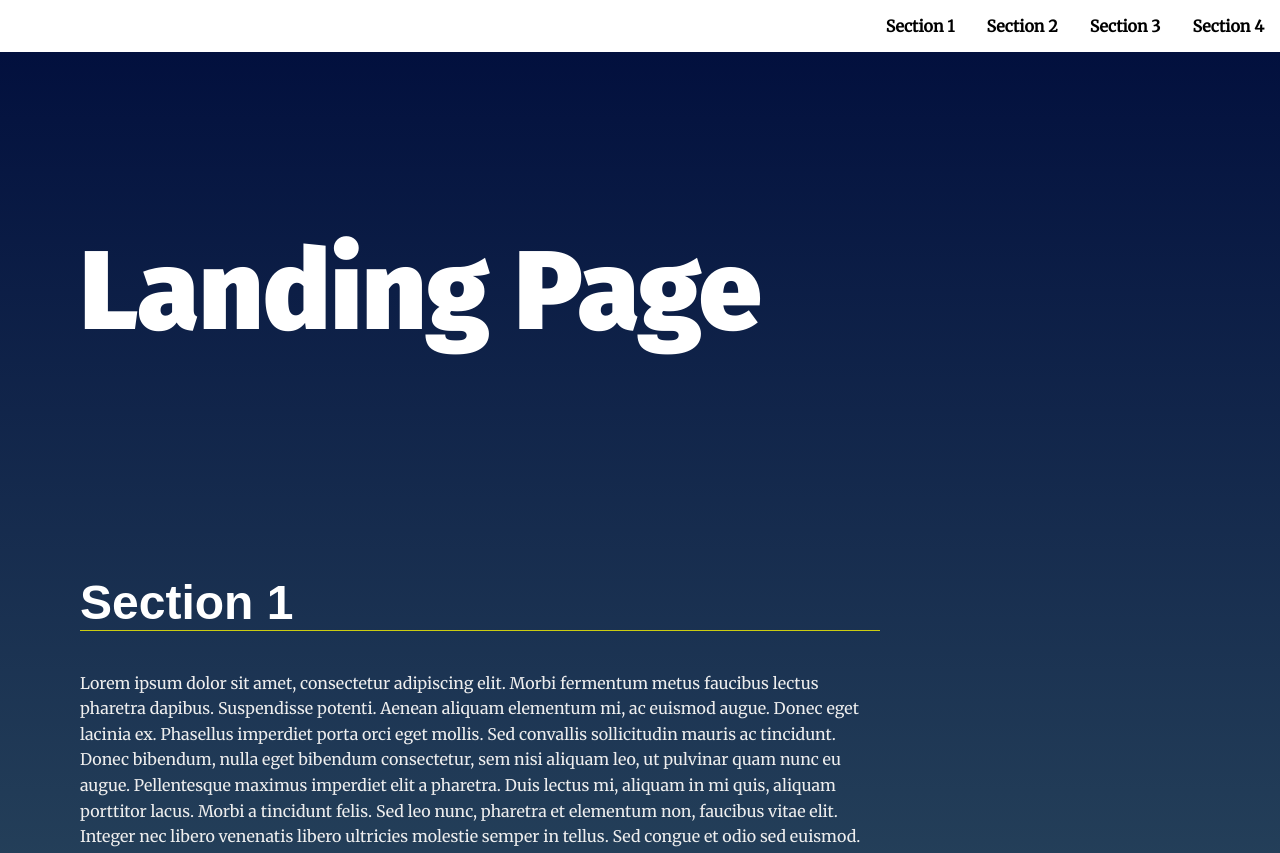
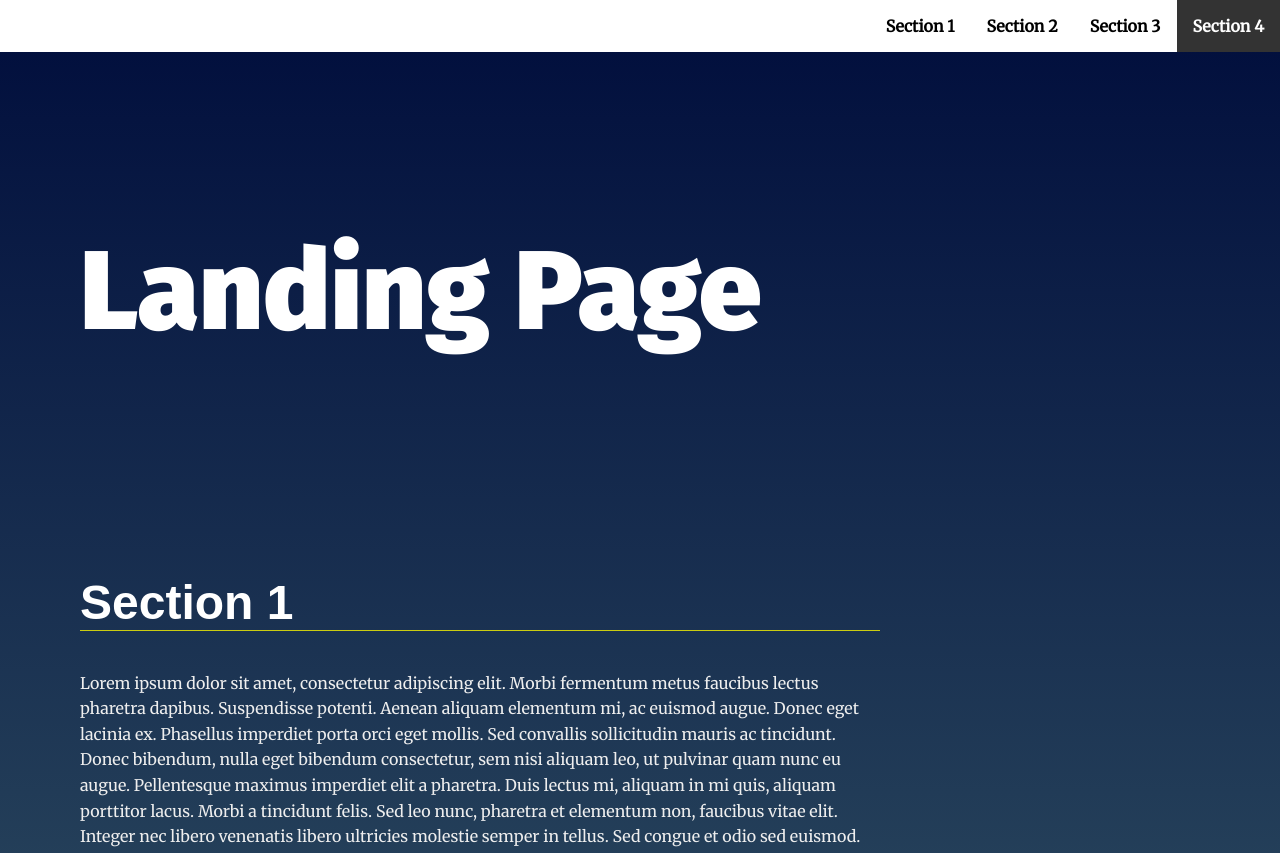
Before and after one commit to ahmedelaskalany/landing_page, a plain HTML site: page index.html in a window 1280 px wide. Shown: the top 853 px of the page. Drawn offline with Linux system fonts and the light colour scheme.

Commit message:
modified js and css files to highlight sections in navigation bar

```diff
--- a/css/styles.css
+++ b/css/styles.css
@@ -83,6 +83,12 @@ section {
 }
 
 .navbar__menu .menu__link:hover {
+    background: #333;
+    color: #fff;
+    transition: ease 0.3s all;
+}
+
+.navbar__menu .menu__link.active {
     background: #333;
     color: #fff;
     transition: ease 0.3s all;
--- a/js/app.js
+++ b/js/app.js
@@ -46,7 +46,7 @@ const btn = document.getElementById("button");
 function buildNav() {
   // forEach to loop for each section
   sections.forEach((sec) => {
-    // Creating new elements - li and a
+    // Creating new element - a
     const itemList = document.createElement("li");
     const itemLink = document.createElement("a");
     // Adding class and attributes to a
@@ -57,6 +57,7 @@ function buildNav() {
     // Scroll to anchor ID using scrollIntoView event
     itemLink.addEventListener("click", (e) => {
       e.preventDefault();
+      itemLink.classList.add("active");
       sec.scrollIntoView({
         behavior: "smooth",
       });
@@ -70,12 +71,21 @@ function buildNav() {
 
 // Add class 'active' to section when near top of viewport
 function active() {
+  const links = document.querySelectorAll("a.menu__link");
   sections.forEach((section) => {
     if (
       // Using getBoundingClientRect() to toggle active class based on scrolling into and out of each section.
       section.getBoundingClientRect().top > -150 &&
       section.getBoundingClientRect().top < 400
     ) {
+      links.forEach((link) => {
+        link.classList.remove("active");
+        if (link.textContent === section.getAttribute("data-nav")) {
+          link.classList.add("active");
+        } else {
+          link.classList.remove("active");
+        }
+      });
       section.classList.add("your-active-class");
     } else {
       section.classList.remove("your-active-class");
```
